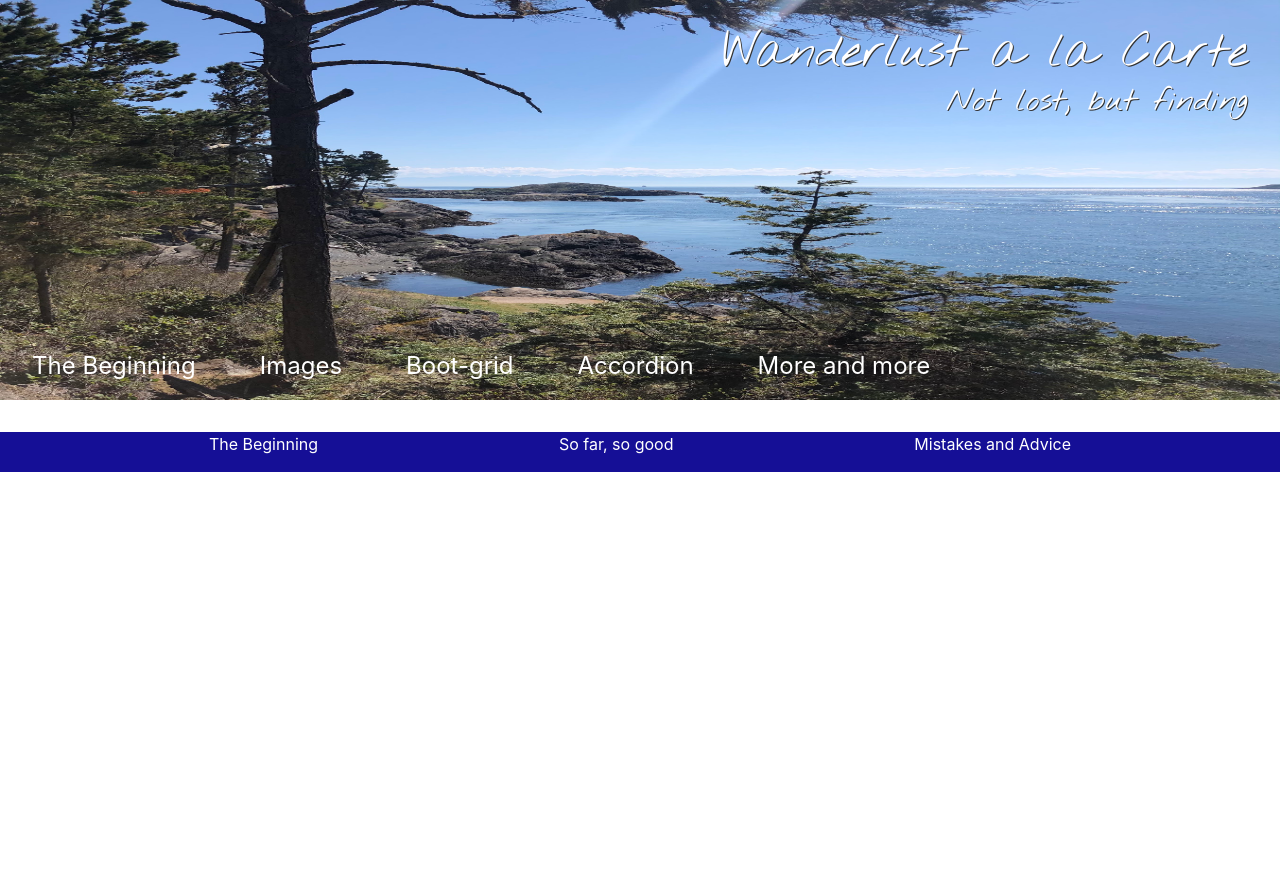
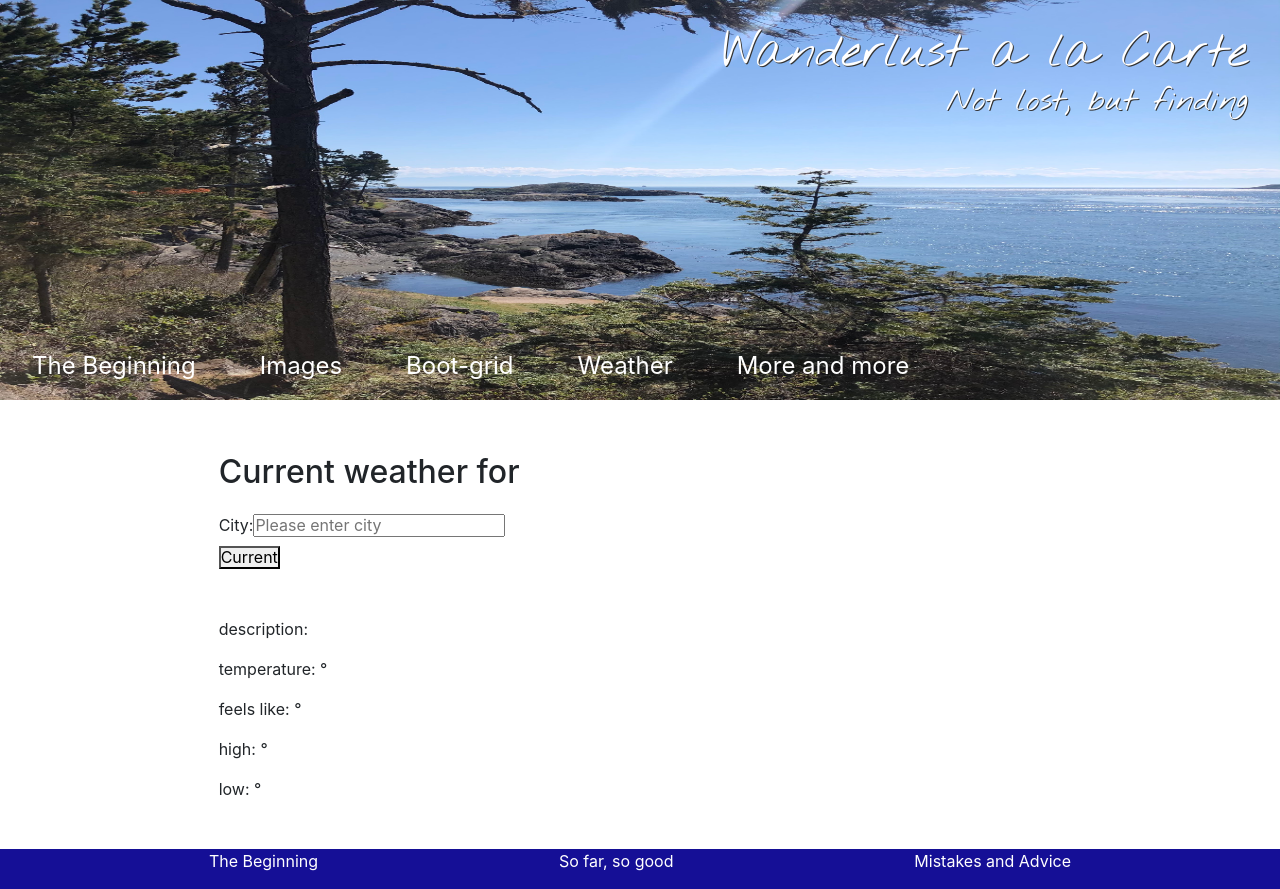
Before and after one commit to StevenM82/wander-nuxt, a Nuxt app: page /Weather in a window 1280 px wide. Before the commit the page ends 800 px from the top, so only its background shows below. Built offline with nearby package versions, Linux system fonts and the light colour scheme.

Commit message:
fetch api works in the dev. now I will check it on netlify

```diff
--- a/assets/scss/_components.content.scss
+++ b/assets/scss/_components.content.scss
@@ -86,7 +86,7 @@ gap: 2rem;
   column-gap: 2rem;
 }
 
-.section-accordion {
+.section-weather {
   @include grid-main;
   gap: 1rem;
   grid-area: 2 / 3 / 10 / 12;
--- a/components/WeatherComponent.vue
+++ b/components/WeatherComponent.vue
@@ -1,20 +1,16 @@
 <template>
-  	<div @submit.prevent="fetch">
+  	<div @submit.prevent="getWeather">
 		<h1>Current weather for {{ this.city }}</h1>
 		<label>City: </label>
 		<input id="city" v-model="city" type="text" placeholder="Please enter city">
 		<div>
-			<button id="current" class="mb-5" @click="$fetch">Current</button>
-			<!-- <button id="forecast" class="mb-5 " @click="$fetch">Forecast</button> -->
+			<button id="current" class="mb-5" type="submit" @click="getWeather()">Current</button>
 		</div>
 
-		<!-- add some sort of click event handler via a function here -->
-		<p v-if="$fetchState.pending">Getting city weather...</p>
-		<p v-else-if="$fetchState.error">An error occurred :(</p>
-		<div v-else>
-			<p>temperature: {{ result.main.temp }}&deg;</p>
-			<p>feels like: {{ result.weather }}&deg;</p>
-			<p>humidity: {{ result.humidity }}</p>
+		<div>
+			<p>description: {{ weather.description }}</p>
+			<p>temperature: {{ result.temp }}&deg;</p>
+			<p>feels like: {{ result.feels_like }}&deg;</p>
 			<p>high: {{ result.temp_max }}&deg;</p>
 			<p>low: {{ result.temp_min }}&deg;</p>
 		</div>
@@ -27,12 +23,12 @@ export default {
 	name: 'WeatherComponent',
 	data () {
 		return {
-			// isHidden: true,
 			city: "",
 
 			//fetch on the openweathermap API returns a nameless object. result{} creates an empty object
 			//to place that information in
 			result: {},
+			weather: [],
 			props: {
 				main: {
 					type: Object,
@@ -41,18 +37,30 @@ export default {
 				temp: {
 					type: Number,
 					required: true
+				},
+				feels: {
+					type: Number,
+					required: false
 				}
 			},
 		}
 	},
-	async fetch() {
-		// if(document.getElementById(""))
-		this.result = await fetch(
+
+methods: {
+    async getWeather() {
+      if (!this.city) {
+        return;
+      }
+      const res = await fetch(
 			`https://api.openweathermap.org/data/2.5/weather?q=${this.city}&units=imperial&appid=f258ecbe7c0ac2838cf940844ddce6c0`
-		)
-		.then(res => res.json())
-	},
-	fetchOnServer: false
+      );
+      const { main, weather } = await res.json();
+      this.result = main;
+	  this.weather = weather[0].description;
+	  console.log(main);
+	  console.log(weather[0].description);
+    },
+  },
 }
 </script>
 
--- a/layouts/default.vue
+++ b/layouts/default.vue
@@ -18,7 +18,7 @@
           <li><nuxt-link to="/">The Beginning</nuxt-link></li>
           <li><nuxt-link to="/images">Images</nuxt-link></li>
           <li><nuxt-link to="/boot-grid">Boot-grid</nuxt-link></li>
-          <li><nuxt-link to="/accordion">Accordion</nuxt-link></li>
+          <li><nuxt-link to="/weather">Weather</nuxt-link></li>
           <li>
               <span data-toggle="tooltip" title="Not working yet">
                   <a class="nav-link disabled" href="#">More and more</a>
--- a/pages/Accordion.vue
+++ /dev/null
@@ -1,62 +0,0 @@
-<template>
-  <section class="section-accordion">
-      <div id="accordion">
-        <div
-          class="card mb-1"
-          v-for="box in boxes"
-          :key="box.header">
-          <!-- The @click is used to change from one state of collapsed to the other. If it is collapsed, open it. If it is open, collapse it. -->
-            <div class="card-header text-center" @click="box.isCollapsed = !box.isCollapsed">
-              <div>
-                <h5 class="mb-0">{{ box.header }}</h5>
-              </div>
-              <div>
-                <!-- changes the direction of the arrow that is on the box -->
-                <span v-if="box.isCollapsed">&#x2191;</span>
-                <span v-else>&#x2193;</span>
-              </div>
-            </div>
-            <div class="card-body" v-if="box.isCollapsed">
-              <!-- show the image above the text when the corresponding accordion tab is opened -->
-              <img class="img-thumbnail" :src="box.url">
-              {{ box.text }}
-            </div>
-          </div>
-      </div>
-
-      <weather-component />
-
-  </section>
-</template>
-
-<script>
-//the 'WeatherComponent' import and component declaration are not needed because nuxt.config.js auto imports components
-
-export default {
-    name: 'Accordion',
-    layout: 'default',
-    //I added in 'components: {}' for ease of knowing what is included in the code without having to scan through it
-    //since it is auto imported by Nuxt
-    components: {
-      // WeatherComponent
-    },
-    data() {
-      return {
-        //set the default value to true to make the initial state of the accordion dropdown box collapsed
-        isCollapsed: true,
-        boxes: [
-          {header: "Where we started", src: require("static/images/the-market.jpg"), text: "Anim pariatur cliche reprehenderit, enim eiusmod high life accusamus terry richardson ad squid. 3 wolf moon officia aute, non cupidatat skateboard dolor brunch. Food truck quinoa nesciunt laborum eiusmod. Brunch 3 wolf moon tempor, sunt aliqua put a bird on it squid single-origin coffee nulla assumenda shoreditch et. Nihil anim keffiyeh helvetica, craft beer labore wes anderson cred nesciunt sapiente ea proident. Ad vegan excepteur butcher vice lomo. Leggings occaecat craft beer farm-to-table, raw denim aesthetic synth nesciunt you probably haven't heard of them accusamus labore sustainable VHS."},
-          {header: "How it looked", src: require("static/images/original-interior.jpg"), text: "Anim pariatur cliche reprehenderit, enim eiusmod high life accusamus terry richardson ad squid. 3 wolf moon officia aute, non cupidatat skateboard dolor brunch. Food truck quinoa nesciunt laborum eiusmod. Brunch 3 wolf moon tempor, sunt aliqua put a bird on it squid single-origin coffee nulla assumenda shoreditch et. Nihil anim keffiyeh helvetica, craft beer labore wes anderson cred nesciunt sapiente ea proident. Ad vegan excepteur butcher vice lomo. Leggings occaecat craft beer farm-to-table, raw denim aesthetic synth nesciunt you probably haven't heard of them accusamus labore sustainable VHS."},
-          {header: "The quiet", src: require("static/images/tropical-forest.jpg"), text: "Anim pariatur cliche reprehenderit, enim eiusmod high life accusamus terry richardson ad squid. 3 wolf moon officia aute, non cupidatat skateboard dolor brunch. Food truck quinoa nesciunt laborum eiusmod. Brunch 3 wolf moon tempor, sunt aliqua put a bird on it squid single-origin coffee nulla assumenda shoreditch et. Nihil anim keffiyeh helvetica, craft beer labore wes anderson cred nesciunt sapiente ea proident. Ad vegan excepteur butcher vice lomo. Leggings occaecat craft beer farm-to-table, raw denim aesthetic synth nesciunt you probably haven't heard of them accusamus labore sustainable VHS."},
-        ],
-      }
-    }
-  }
-</script>
-
-<style lang="scss">
-  .card:hover {
-    transition: .5s all ease-in-out;
-    box-shadow: 0 0 10px black;
-  }
-</style>
--- /dev/null
+++ b/pages/Weather.vue
@@ -0,0 +1,26 @@
+<template>
+  <section class="section-weather">
+
+      <weather-component />
+
+  </section>
+</template>
+
+<script>
+export default {
+    name: 'Weather',
+    layout: 'default',
+
+  data() {
+    return {
+    }
+  },
+}
+</script>
+
+<style lang="scss">
+  .card:hover {
+    transition: .5s all ease-in-out;
+    box-shadow: 0 0 10px black;
+  }
+</style>
```
Also changed, not shown: mixins/AccordionMixin.js (deleted, +0 -12 lines).
